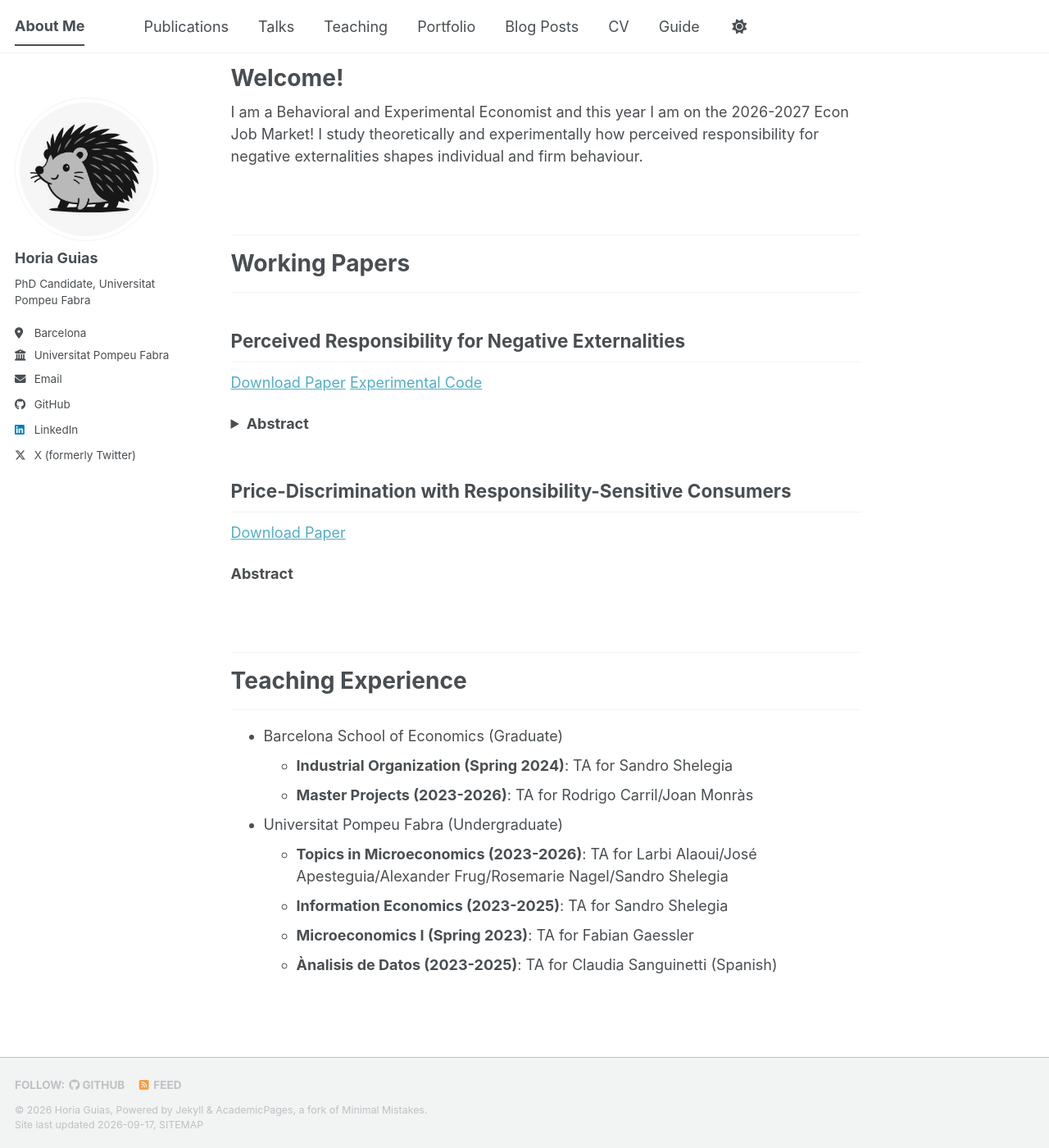
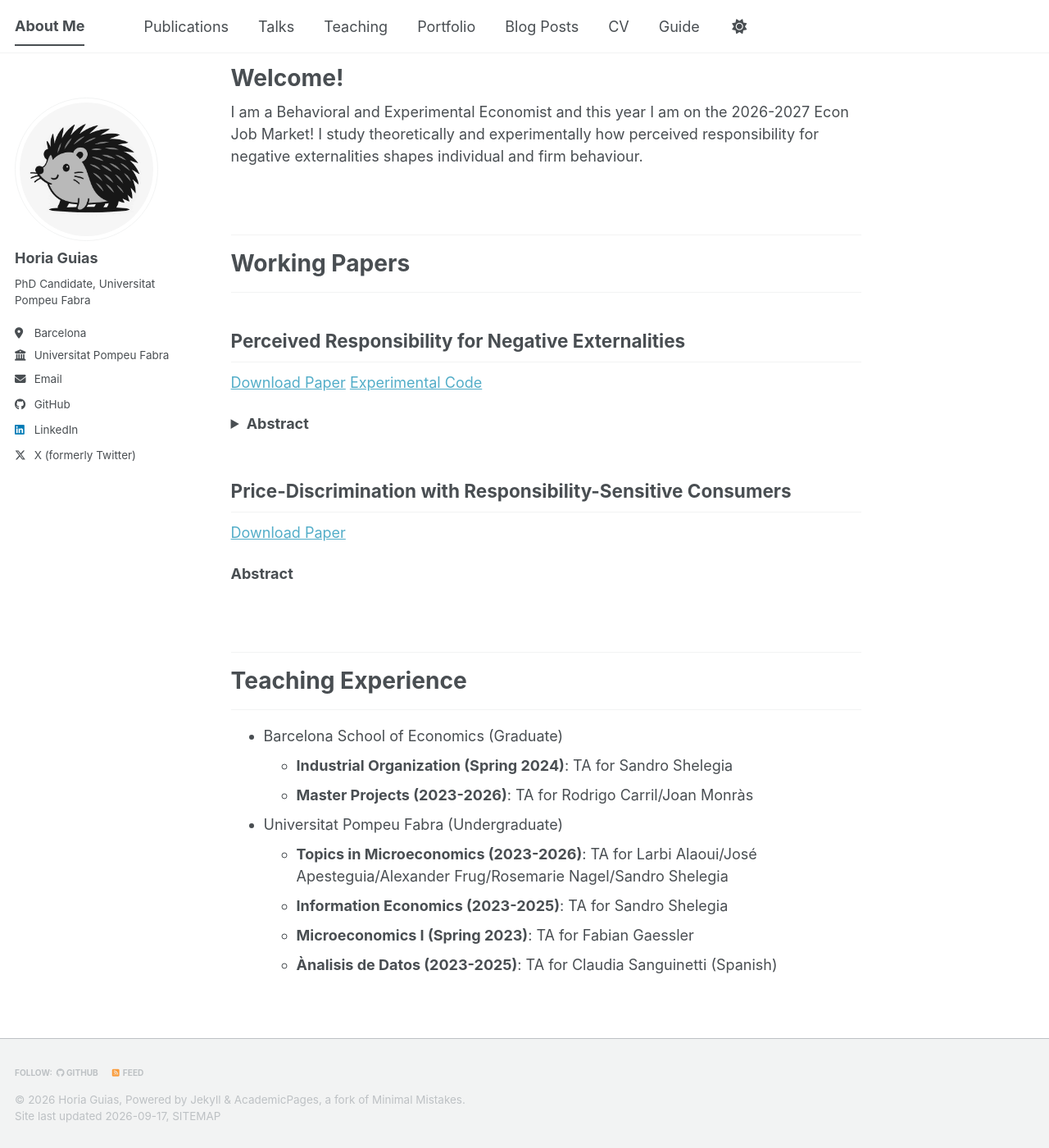
Before and after one commit to horiaguias/horiaguias.github.io, a Jekyll site: the page built from _pages/about.md, in a window 1280 px wide and 1400 px high, scrolled down 20 px. Shown: the whole window at 82% size. Built offline with Jekyll 4.4.1, drawn with Linux system fonts in a browser that asks for light colours; a style sheet for code colours, icons or effects is not loaded.

Commit message:
Change bottom style

```diff
--- a/assets/css/main.scss
+++ b/assets/css/main.scss
@@ -37,3 +37,22 @@
     "layout/sidebar",
     "layout/json_cv"
 ;
+
+/* Reduce top/bottom padding of the footer */
+.page__footer {
+  padding: 0.5rem 0 !important;
+  margin-top: 1.5rem !important;
+}
+
+/* Compact the 'Follow' and copyright text rows */
+.page__footer-follow,
+.page__footer-copyright {
+  font-size: 0.75rem !important;
+  margin: 0 !important;
+  padding: 2px 0 !important;
+}
+
+/* Shrink social icons and list spacing in footer */
+.page__footer-follow .social-icons {
+  margin-bottom: 0 !important;
+}
```
